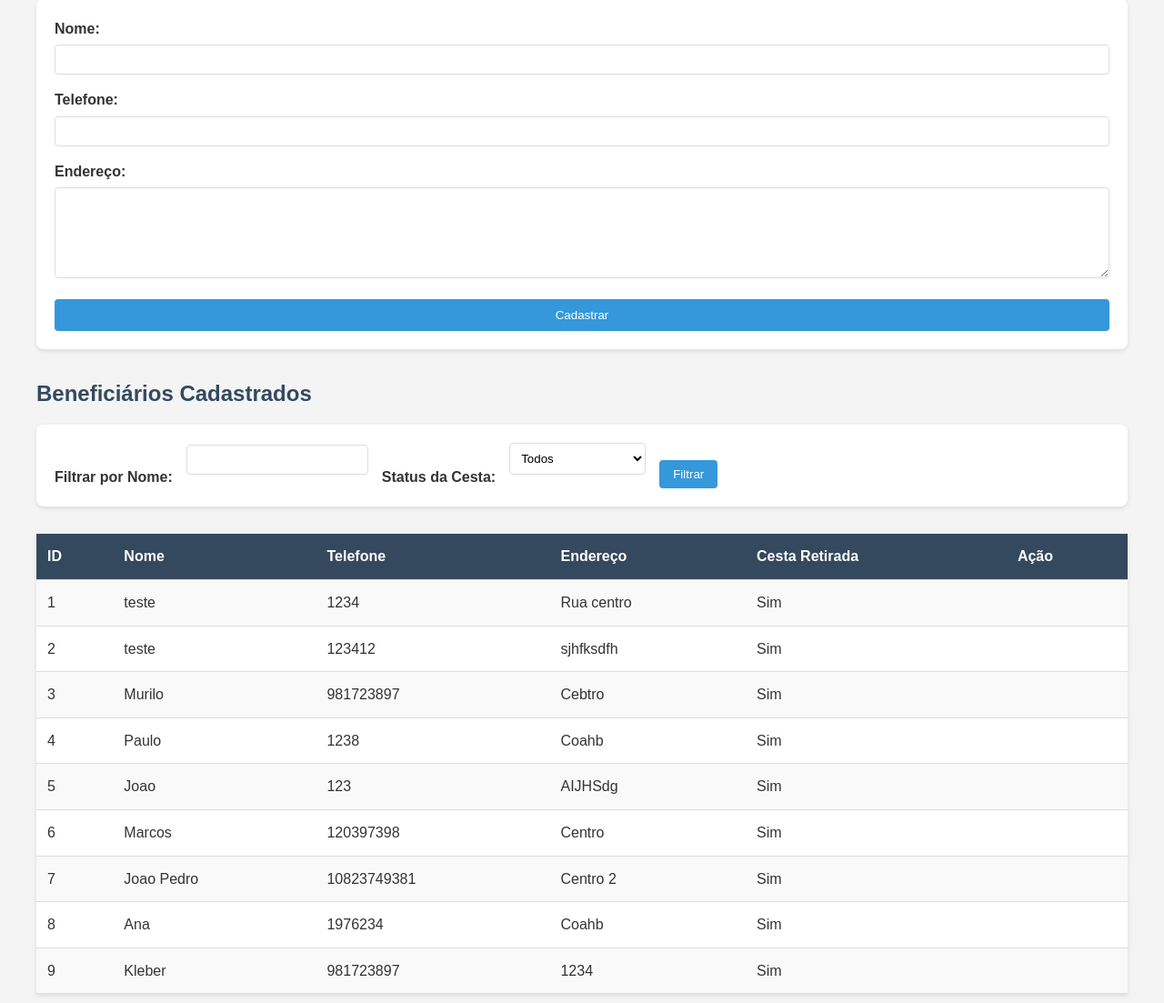
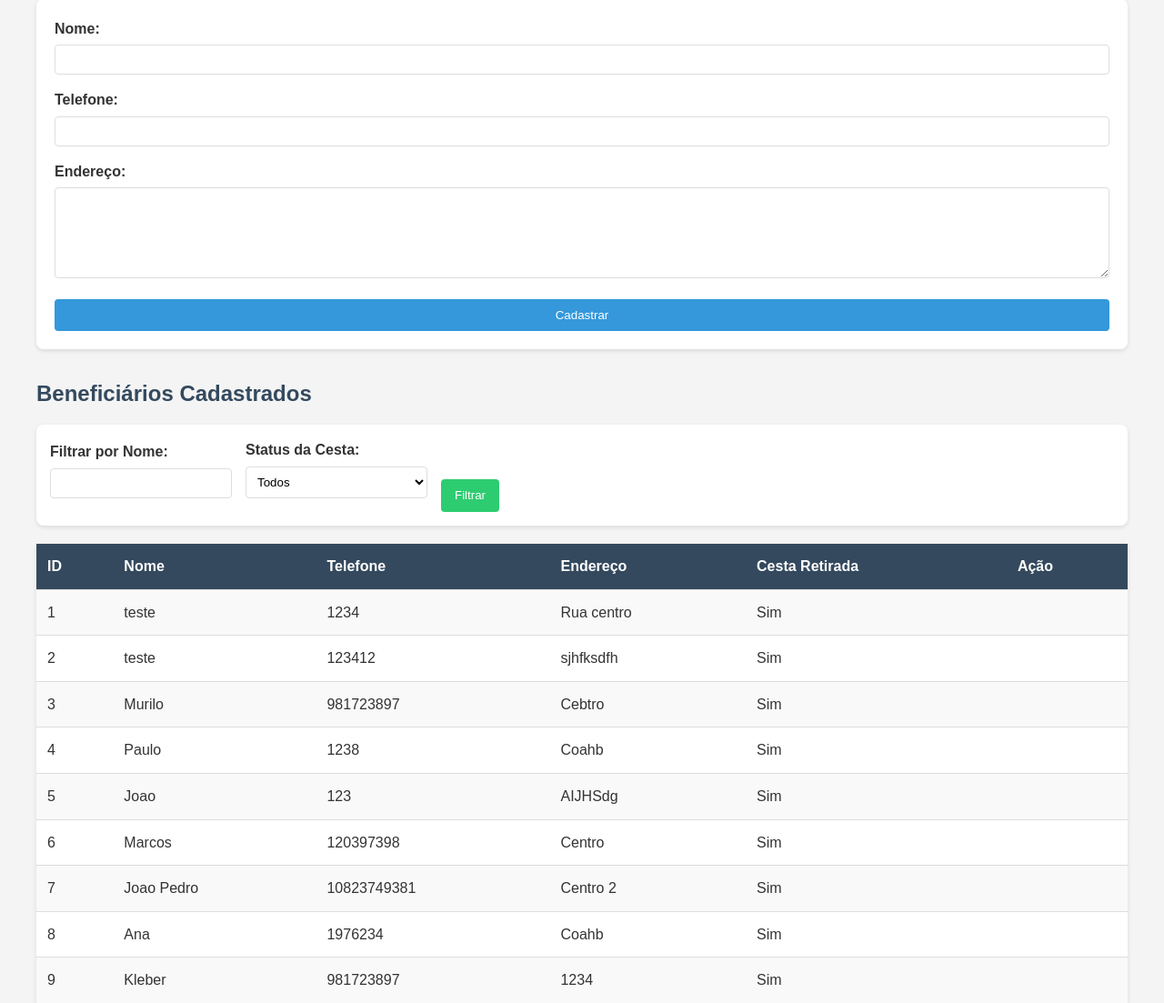
Before and after one commit to MuriloM676/cestaPMSM, a Flask app: page /dashboard in a window 1280 px wide. Shown: the part 156-1259 px from the top of the page at 91% size. Run offline with Flask 3, Linux system fonts and the light colour scheme; a user stored in the database is signed in; data comes from the database, SQL or seed files in the repository; both versions use the stored data as it was after the commit.

Commit message:
Melhorando Layout

```diff
--- a/static/style.css
+++ b/static/style.css
@@ -135,27 +135,45 @@ select {
     background-color: #fff;
 }
 
-/* Ajustar o formulário de filtros */
-form[action="/dashboard"] {
+/* Formulário de filtros */
+.filter-form {
     display: flex;
-    flex-wrap: wrap;
+    align-items: flex-end; /* Alinha os itens pela base */
     gap: 15px;
-    align-items: flex-end;
+    background-color: #fff;
+    padding: 15px;
+    border-radius: 8px;
+    box-shadow: 0 2px 5px rgba(0, 0, 0, 0.1);
+    margin-bottom: 20px;
 }
 
-form[action="/dashboard"] label {
-    margin-bottom: 0;
+.filter-group {
+    display: flex;
+    flex-direction: column;
 }
 
-form[action="/dashboard"] input[type="text"] {
-    width: 200px;
+.filter-group label {
+    margin-bottom: 5px;
 }
 
-form[action="/dashboard"] select {
-    width: 150px;
+.filter-group input[type="text"],
+.filter-group select {
+    width: 200px;
+    padding: 8px;
+    border: 1px solid #ddd;
+    border-radius: 4px;
 }
 
-form[action="/dashboard"] button {
-    width: auto;
+.filter-group button {
     padding: 8px 15px;
+    background-color: #2ecc71;
+    color: #fff;
+    border: none;
+    border-radius: 4px;
+    cursor: pointer;
+    height: 36px; /* Mesma altura dos inputs para alinhamento */
 }
+
+.filter-group button:hover {
+    background-color: #27ae60;
+}
--- a/templates/dashboard.html
+++ b/templates/dashboard.html
@@ -21,17 +21,24 @@
     </form>
 
     <!-- Filtros -->
+    <!-- Filtros -->
     <h2>Beneficiários Cadastrados</h2>
-    <form method="GET" action="/dashboard">
-        <label>Filtrar por Nome:</label>
-        <input type="text" name="nome" value="{{ nome_filtro }}">
-        <label>Status da Cesta:</label>
-        <select name="status">
-            <option value="todos" {% if status_filtro == 'todos' %}selected{% endif %}>Todos</option>
-            <option value="retirada" {% if status_filtro == 'retirada' %}selected{% endif %}>Retirada</option>
-            <option value="nao_retirada" {% if status_filtro == 'nao_retirada' %}selected{% endif %}>Não Retirada</option>
-        </select>
-        <button type="submit">Filtrar</button>
+    <form method="GET" action="/dashboard" class="filter-form">
+        <div class="filter-group">
+            <label for="nome">Filtrar por Nome:</label>
+            <input type="text" id="nome" name="nome" value="{{ nome_filtro }}">
+        </div>
+        <div class="filter-group">
+            <label for="status">Status da Cesta:</label>
+            <select id="status" name="status">
+                <option value="todos" {% if status_filtro == 'todos' %}selected{% endif %}>Todos</option>
+                <option value="retirada" {% if status_filtro == 'retirada' %}selected{% endif %}>Retirada</option>
+                <option value="nao_retirada" {% if status_filtro == 'nao_retirada' %}selected{% endif %}>Não Retirada</option>
+            </select>
+        </div>
+        <div class="filter-group">
+            <button type="submit">Filtrar</button>
+        </div>
     </form>
 
     <!-- Lista de Beneficiários -->
```
Also changed, not shown: cestas.db.
